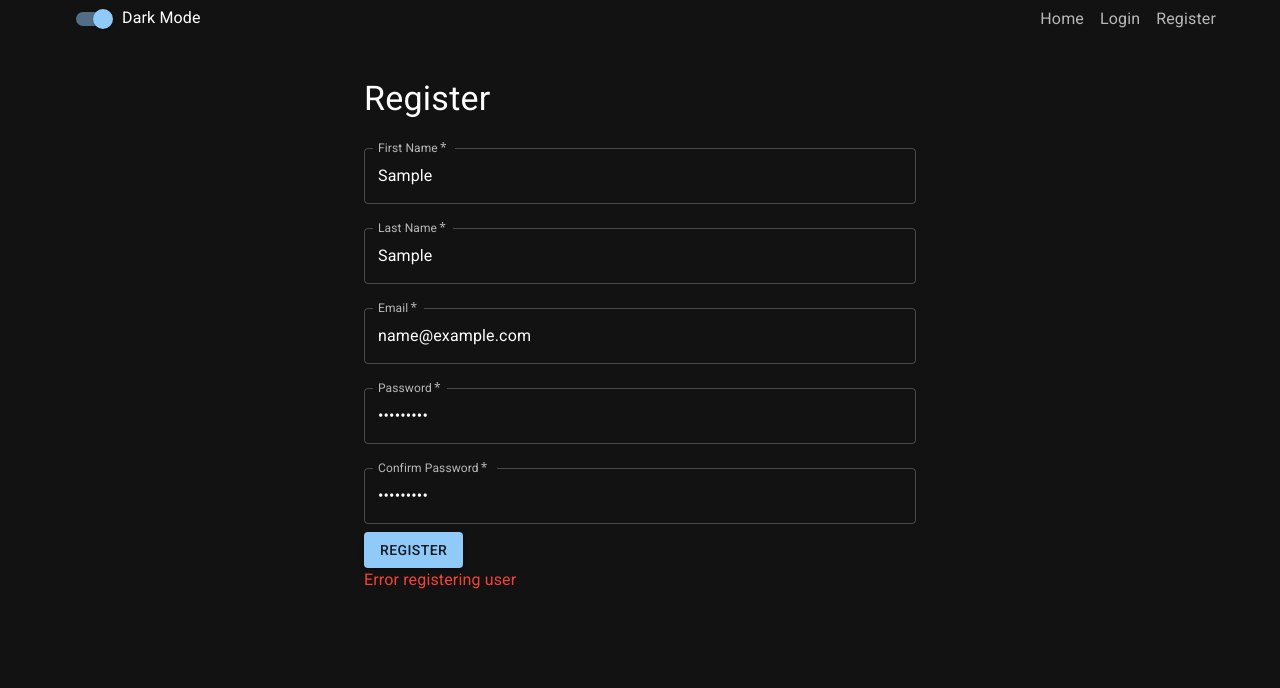
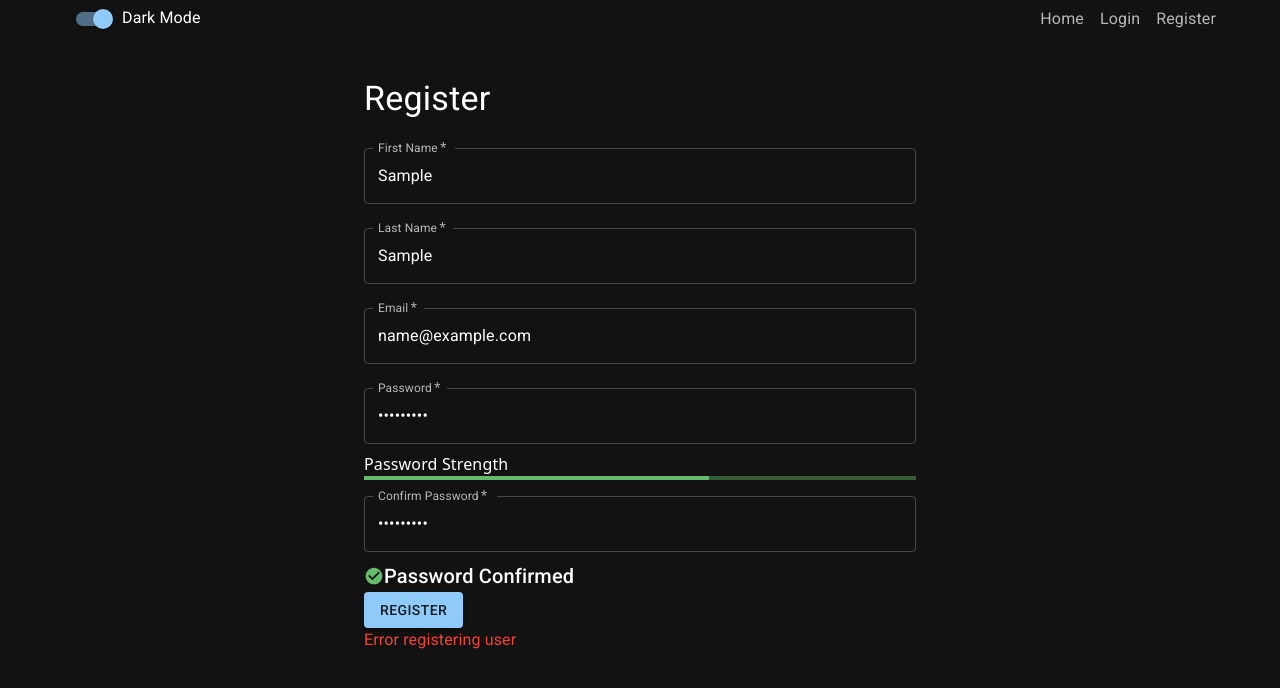
Before and after one commit to turtlebeasts/ILCT_Platform, a React (Vite) app: page /register in a window 1280 px wide. Both pictures are taken after typing "Sample", "Sample", "name@example.com", "Sample123", "Sample123" into the empty fields and a click on the button "REGISTER". Shown: the top 688 px of the page. Built offline with nearby package versions, Linux system fonts and the light colour scheme; no server answers.

Commit message:
Password strength and confirmation added

```diff
--- /dev/null
+++ b/src/components/PasswordConfirmation.jsx
@@ -0,0 +1,33 @@
+import { useEffect, useState } from "react"
+import CheckCircleIcon from '@mui/icons-material/CheckCircle';
+import ErrorIcon from '@mui/icons-material/Error';
+import { Typography } from "@mui/material";
+
+export default function PasswordConfirmation({ password, confirmPassword }) {
+    const [confirmed, setConfirmed] = useState(false)
+    useEffect(() => {
+        if (password && confirmPassword) {
+            if (password === confirmPassword) {
+                setConfirmed(true)
+            } else {
+                setConfirmed(false)
+            }
+        }
+    }, [password, confirmPassword])
+    return (
+        <>
+            {
+                password && confirmPassword ?
+                    confirmed ?
+                        <Typography variant="h6" sx={{ display: 'flex', alignItems: 'center' }}>
+                            <CheckCircleIcon color="success" fontSize="" /> Password Confirmed
+                        </Typography>
+                        :
+                        <Typography variant="h6" sx={{ display: 'flex', alignItems: 'center' }}>
+                            <ErrorIcon color="error" /> Password Mismatched
+                        </Typography>
+                    : ""
+            }
+        </>
+    )
+}
--- /dev/null
+++ b/src/components/PasswordStrength.jsx
@@ -0,0 +1,21 @@
+import { LinearProgress } from "@mui/material";
+import { useEffect, useState } from "react";
+
+export default function PasswordStrength({ password }) {
+    const [strength, setStrength] = useState(0);
+
+    useEffect(() => {
+        const score = Math.min(
+            (password.length >= 12 ? 40 : password.length * 2.5) +
+            (/\d/.test(password) ? 20 : 0) +
+            (/[a-z]/.test(password) && /[A-Z]/.test(password) ? 20 : 0) +
+            (/[@$!%*?&#]/.test(password) ? 20 : 0),
+            100
+        );
+        setStrength(score);
+    }, [password]);
+
+    return (
+        password && <LinearProgress variant="determinate" value={strength} color={strength <= 30 ? 'error' : strength <= 60 ? 'warning' : 'success'} />
+    );
+}
--- a/src/pages/Register.jsx
+++ b/src/pages/Register.jsx
@@ -2,6 +2,8 @@ import React, { useState } from 'react';
 import { TextField, Button, Container, Box, Typography } from '@mui/material';
 import axios from 'axios';
 import { useNavigate } from 'react-router-dom';
+import PasswordStrength from '../components/PasswordStrength';
+import PasswordConfirmation from '../components/PasswordConfirmation';
 
 const Register = () => {
     const [firstName, setFirstName] = useState('');
@@ -78,6 +80,8 @@ const Register = () => {
                         required
                         autoComplete='new-password'
                     />
+                    {password !== '' && "Password Strength "}
+                    <PasswordStrength password={password} />
                     <TextField
                         label="Confirm Password"
                         type="password"
@@ -87,6 +91,7 @@ const Register = () => {
                         onChange={(e) => setConfirmPassword(e.target.value)}
                         required
                     />
+                    <PasswordConfirmation password={password} confirmPassword={confirmPassword} />
                     <Button type="submit" variant="contained" color="primary">
                         Register
                     </Button>
```
